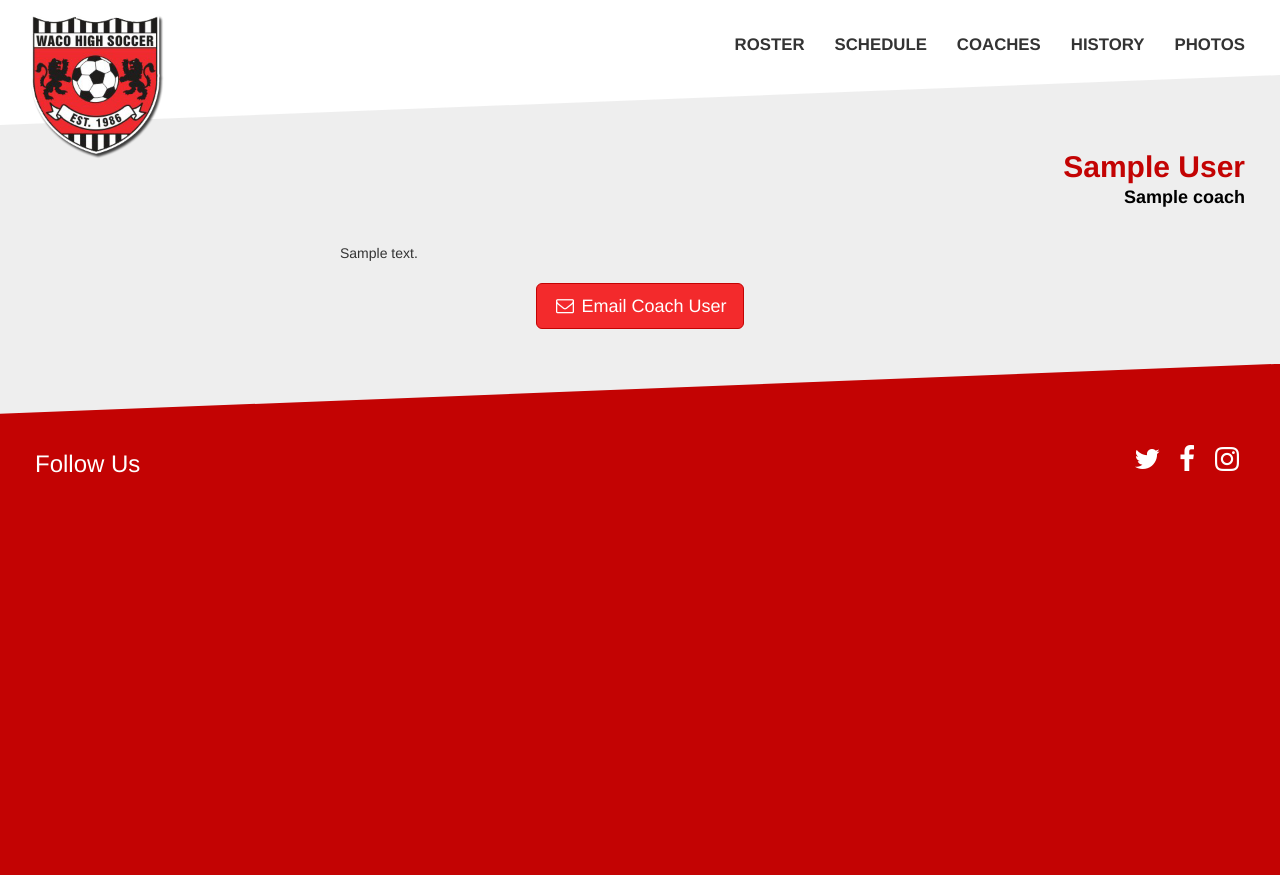
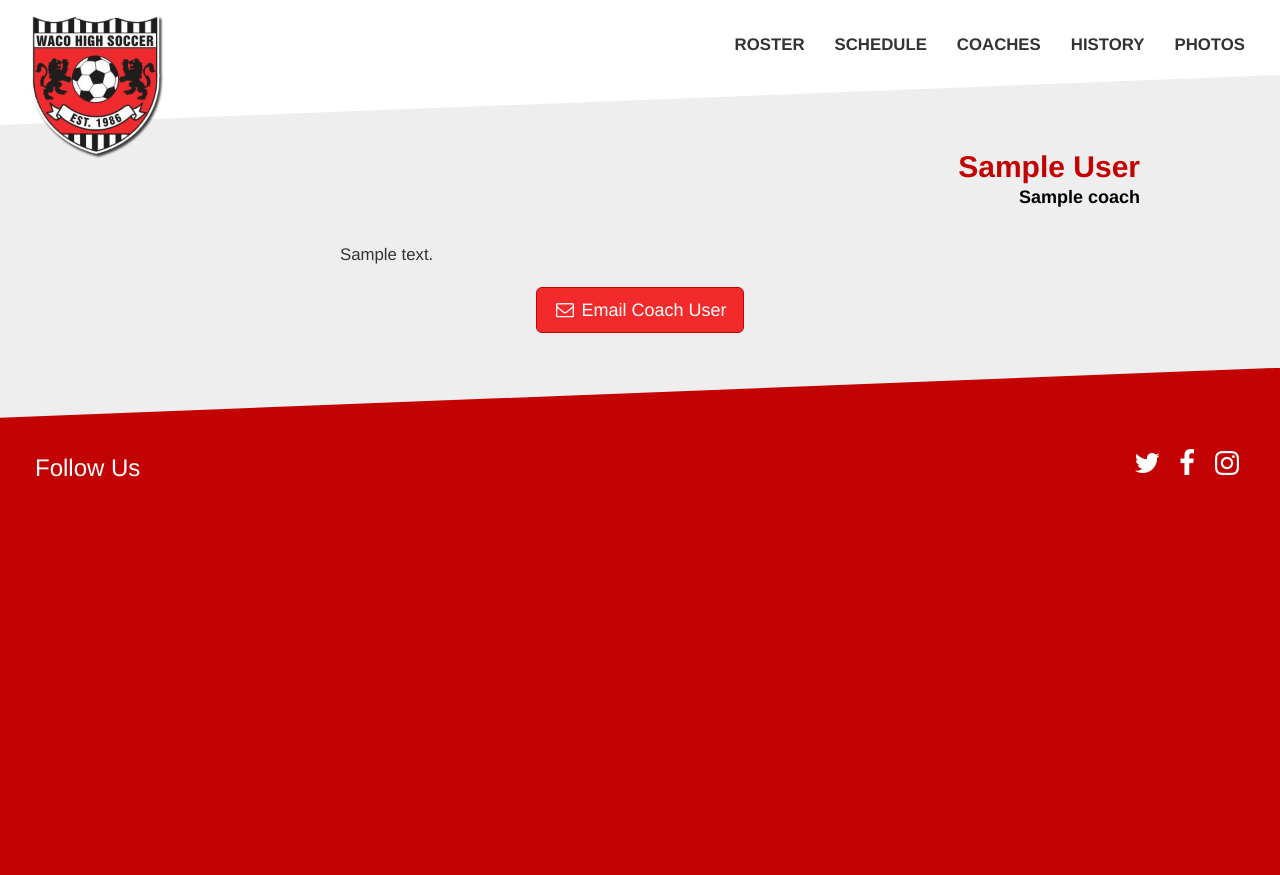
Before and after one commit to acewert/whsboyssoccer, a Django app: page /coaches/ in a window 1280 px wide. Run offline with Django 3.2, Linux system fonts and the light colour scheme; tables that the repository leaves empty hold one stand-in row (values such as "Sample post"); some libraries are stand-ins or nearby versions.

Commit message:
Improvements

```diff
--- a/app/static/styles/base.css
+++ b/app/static/styles/base.css
@@ -115,6 +115,11 @@ html, body {
     padding-top: 50px;
 }
 
+.inner-container {
+    margin: 0 auto;
+    max-width: 1000px;
+}
+
 .section-title {
     color: #c30303;
     font-weight: 600;
--- a/app/static/styles/coaches.css
+++ b/app/static/styles/coaches.css
@@ -15,6 +15,7 @@ h4.section-title {
 }
 
 .bio {
+	font-size: 1.2em;
 	margin: 0 auto;
 	max-width: 600px;
 }
--- a/app/templates/coaches.html
+++ b/app/templates/coaches.html
@@ -10,6 +10,7 @@
     {% for coach in coaches %}
         <div class="row {% if forloop.first %}first-section{% else %}slant-clip{% endif %} before-slant-clip {% cycle 'odd-section' 'even-section' %}">
             <div class="col-xs-12">
+                <div class="inner-container">
                     <h2 class="section-title right-section-title">{{ coach.first_name }} {{ coach.last_name }}</h2>
                     <h4 class="section-title right-section-title">{{ coach.title }}</h4>
                     <p class="bio">{{ coach.bio }}</p>
@@ -23,5 +24,6 @@
                     {% endif %}
                 </div>
             </div>
+        </div>
     {% endfor %}
 {% endblock %}
--- a/app/templates/roster.html
+++ b/app/templates/roster.html
@@ -9,6 +9,7 @@
 {% block body %}
     <div class="row first-section before-slant-clip" id="varsity">
         <div class="col-xs-12">
+            <div class="inner-container">
                 <h2 class="section-title right-section-title">Varsity Roster</h2>
                 <table class="table table-hover">
                     <thead>
@@ -32,8 +33,10 @@
                 </table>
             </div>
         </div>
+    </div>
     <div class="row before-slant-clip slant-clip" id="jv">
         <div class="col-xs-12">
+            <div class="inner-container">
                 <h2 class="section-title right-section-title">JV Roster</h2>
                 <table class="table table-hover">
                     <thead>
@@ -57,8 +60,10 @@
                 </table>
             </div>
         </div>
+    </div>
     <div class="row before-slant-clip slant-clip" id="freshman">
         <div class="col-xs-12">
+            <div class="inner-container">
                 <h2 class="section-title right-section-title">Freshman Roster</h2>
                 <table class="table table-hover">
                     <thead>
@@ -82,4 +87,5 @@
                 </table>
             </div>
         </div>
+    </div>
 {% endblock %}
```
Lines whose indentation alone changed are shown as unchanged.
